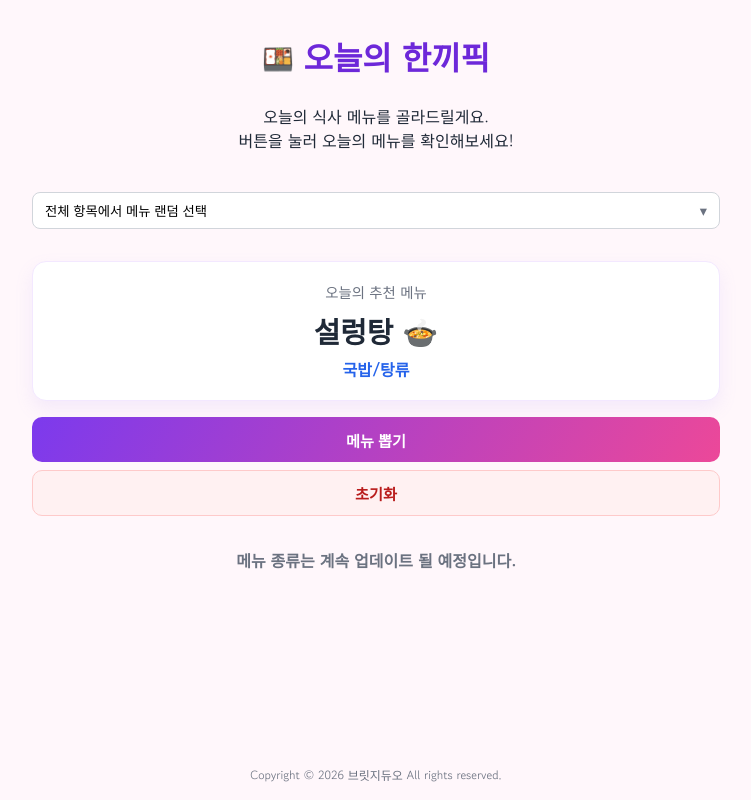
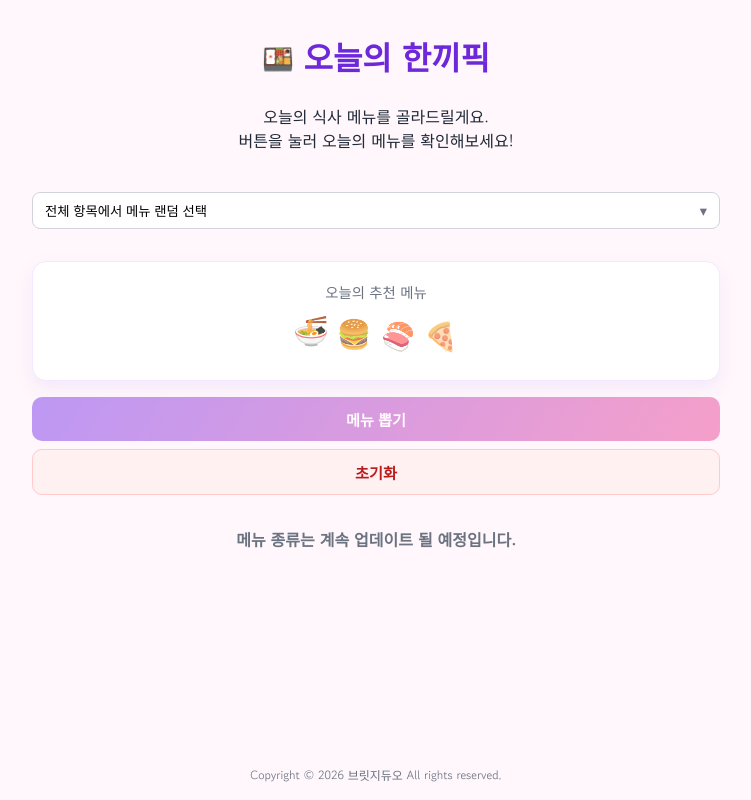
Before and after one commit to jaykim19/lunch_recommendation_app, a Vue app: page / in a window 1280 px wide. Both pictures are taken after a click on the button "메뉴 뽑기". Shown: the whole page, without its empty margins (264-1015 px from the left). Built offline with nearby package versions, Linux system fonts and the light colour scheme.

Commit message:
added loading animation when picking up the food

```diff
--- a/src/components/FoodCard.vue
+++ b/src/components/FoodCard.vue
@@ -8,17 +8,27 @@ defineProps({
     type: String,
     default: "",
   },
+  isLoading: {
+    type: Boolean,
+    default: false,
+  },
 });
 </script>
 
 <template>
   <section class="card" aria-live="polite">
     <p class="card-label">오늘의 추천 메뉴</p>
+    <div v-if="isLoading" class="loading-foods" aria-label="메뉴 로딩 중">
+      <span class="loading-food-item">🍜</span>
+      <span class="loading-food-item">🍔</span>
+      <span class="loading-food-item">🍣</span>
+      <span class="loading-food-item">🍕</span>
+    </div>
     <div v-if="food" class="food-body">
       <h2 class="food-name">{{ food.name }}</h2>
       <p class="food-category">{{ food.category }}</p>
     </div>
-    <p v-else class="placeholder">
+    <p v-else-if="!isLoading" class="placeholder">
       <template v-if="emptyMessage">{{ emptyMessage }}</template>
       <template v-else>
         아직 메뉴를 뽑지 않았어요.<br />
--- a/src/styles.css
+++ b/src/styles.css
@@ -145,6 +145,32 @@ li {
   font-weight: 600;
 }
 
+.loading-foods {
+  display: flex;
+  justify-content: center;
+  align-items: center;
+  gap: 0.6rem;
+  min-height: 3.2rem;
+}
+
+.loading-food-item {
+  display: inline-block;
+  font-size: 1.7rem;
+  animation: float-food 1.2s ease-in-out infinite;
+}
+
+.loading-food-item:nth-child(2) {
+  animation-delay: 0.15s;
+}
+
+.loading-food-item:nth-child(3) {
+  animation-delay: 0.3s;
+}
+
+.loading-food-item:nth-child(4) {
+  animation-delay: 0.45s;
+}
+
 .placeholder {
   color: #6b7280;
   text-align: center;
@@ -273,6 +299,18 @@ li {
   font-size: 0.75rem;
 }
 
+@keyframes float-food {
+  0%,
+  100% {
+    transform: translateY(0) scale(1);
+    opacity: 0.65;
+  }
+  50% {
+    transform: translateY(-7px) scale(1.08);
+    opacity: 1;
+  }
+}
+
 @media (max-width: 560px) {
   .reset-btn {
     margin-left: 0;
--- a/src/views/HomeView.vue
+++ b/src/views/HomeView.vue
@@ -9,7 +9,11 @@ import { useFoodStore } from "../stores/foodStore";
 const store = useFoodStore();
 const showCategoryOptions = ref(false);
 const categorySelectRef = ref(null);
+const isPicking = ref(false);
+const pickTimeoutId = ref(null);
 const selectedCategorySet = computed(() => new Set(store.selectedCategories));
+const displayFood = computed(() => (isPicking.value ? null : store.currentFood));
+const displayEmptyMessage = computed(() => store.emptyMessage);
 const categorySummary = computed(() =>
   store.selectedCategories.length === 0
     ? "전체 항목에서 메뉴 랜덤 선택"
@@ -25,10 +29,24 @@ onMounted(() => {
 onBeforeUnmount(() => {
   document.removeEventListener("pointerdown", onOutsidePointerDown);
   document.removeEventListener("keydown", onEscapeKeyDown);
+  if (pickTimeoutId.value) {
+    clearTimeout(pickTimeoutId.value);
+    pickTimeoutId.value = null;
+  }
 });
 
 function onPick() {
-  store.pickRandomFood();
+  if (isPicking.value || !store.hasAvailableFoods) return;
+
+  isPicking.value = true;
+  store.resetRound();
+
+  const delay = 3000 + Math.floor(Math.random() * 1000);
+  pickTimeoutId.value = window.setTimeout(() => {
+    store.pickRandomFood();
+    isPicking.value = false;
+    pickTimeoutId.value = null;
+  }, delay);
 }
 
 function onConfirm() {
@@ -104,9 +122,9 @@ function onEscapeKeyDown(event) {
       <!-- <button class="ghost-btn reset-btn" @click="store.resetAllStats">🗑️ 초기화</button> -->
     </section>
 
-    <FoodCard :food="store.currentFood" :emptyMessage="store.emptyMessage" />
+    <FoodCard :food="displayFood" :emptyMessage="displayEmptyMessage" :isLoading="isPicking" />
 
-    <RouletteButton :disabled="!store.hasAvailableFoods" @pick="onPick" />
+    <RouletteButton :disabled="isPicking || !store.hasAvailableFoods" @pick="onPick" />
 
     <button class="ghost-btn reset-btn" @click="store.resetAllStats">초기화</button>
 
```
